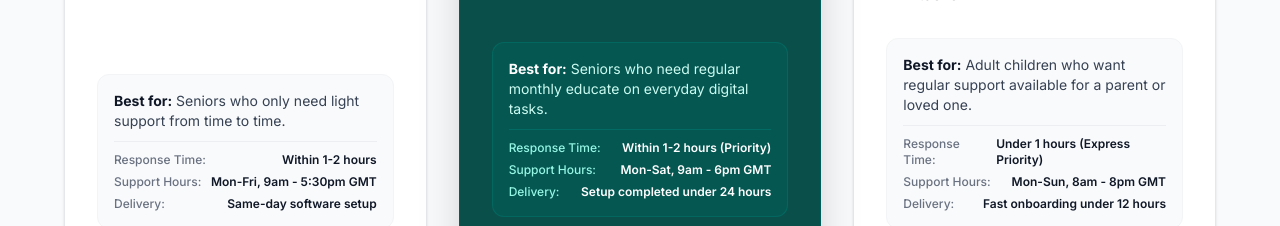
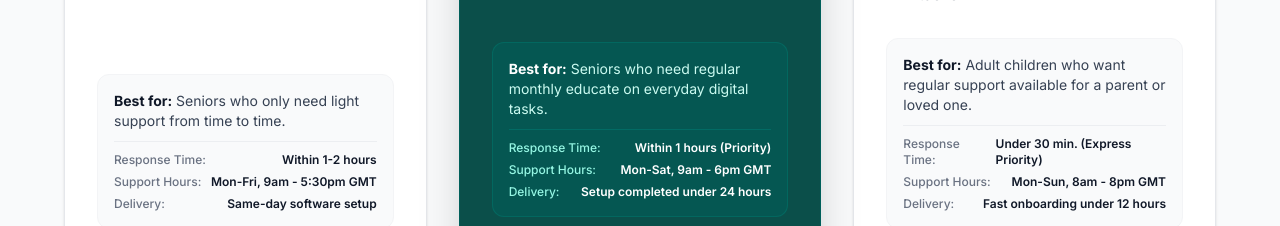
Before and after one commit to codesmashersltd/SeniorEase, a React (Vite) app: page /pricing in a window 1280 px wide. Shown: the part 1380-1606 px from the top of the page. Built offline with nearby package versions, Linux system fonts and the light colour scheme.

Commit message:
feat(pricing): update priority response time to 1 hour

```diff
--- a/src/pages/Pricing.tsx
+++ b/src/pages/Pricing.tsx
@@ -317,7 +317,7 @@ export default function Pricing() {
               <div className="bg-teal-800/50 p-4 rounded-xl mb-8 text-sm text-teal-100 space-y-2.5 border border-teal-700/50">
                 <p><span className="font-bold text-white">Best for:</span> Seniors who need regular monthly educate on everyday digital tasks.</p>
                 <div className="border-t border-teal-700/60 pt-2.5 mt-2 space-y-1.5 text-xs">
-                  <p className="flex justify-between gap-2"><span className="text-teal-200 font-medium">Response Time:</span> <span className="font-semibold text-white">Within 1-2 hours (Priority)</span></p>
+                  <p className="flex justify-between gap-2"><span className="text-teal-200 font-medium">Response Time:</span> <span className="font-semibold text-white">Within 1 hours (Priority)</span></p>
                   <p className="flex justify-between gap-2"><span className="text-teal-200 font-medium">Support Hours:</span> <span className="font-semibold text-white">Mon-Sat, 9am - 6pm GMT</span></p>
                   <p className="flex justify-between gap-2 flex-col sm:flex-row sm:justify-between"><span className="text-teal-200 font-medium">Delivery:</span> <span className="font-semibold text-white text-right">Setup completed under 24 hours</span></p>
                 </div>
@@ -368,7 +368,7 @@ export default function Pricing() {
               <div className="bg-gray-50 p-4 rounded-xl mb-8 text-sm text-gray-700 space-y-2.5 border border-gray-100">
                 <p><span className="font-bold text-gray-900">Best for:</span> Adult children who want regular support available for a parent or loved one.</p>
                 <div className="border-t border-gray-200/60 pt-2.5 mt-2 space-y-1.5 text-xs">
-                  <p className="flex justify-between gap-2"><span className="text-gray-500 font-medium">Response Time:</span> <span className="font-semibold text-gray-900">Under 1 hours (Express Priority)</span></p>
+                  <p className="flex justify-between gap-2"><span className="text-gray-500 font-medium">Response Time:</span> <span className="font-semibold text-gray-900">Under 30 min. (Express Priority)</span></p>
                   <p className="flex justify-between gap-2"><span className="text-gray-500 font-medium">Support Hours:</span> <span className="font-semibold text-gray-900">Mon-Sun, 8am - 8pm GMT</span></p>
                   <p className="flex justify-between gap-2 flex-col sm:flex-row sm:justify-between"><span className="text-gray-500 font-medium">Delivery:</span> <span className="font-semibold text-gray-900 text-right">Fast onboarding under 12 hours</span></p>
                 </div>
```
